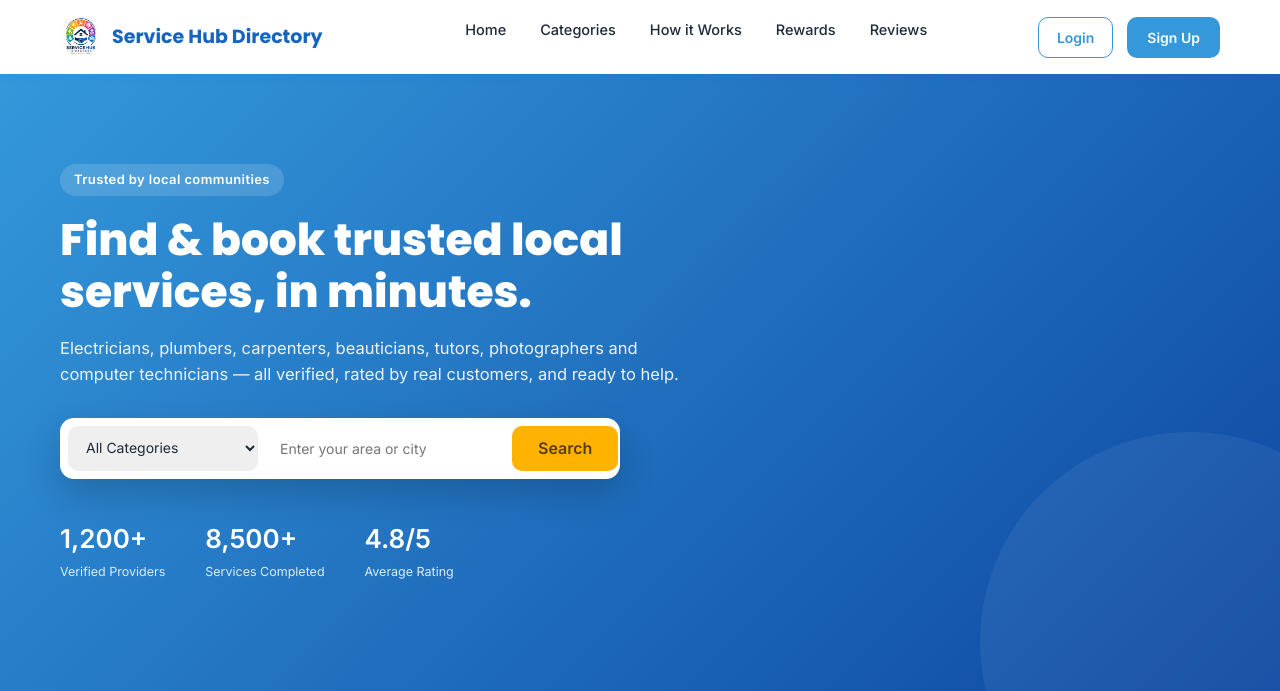
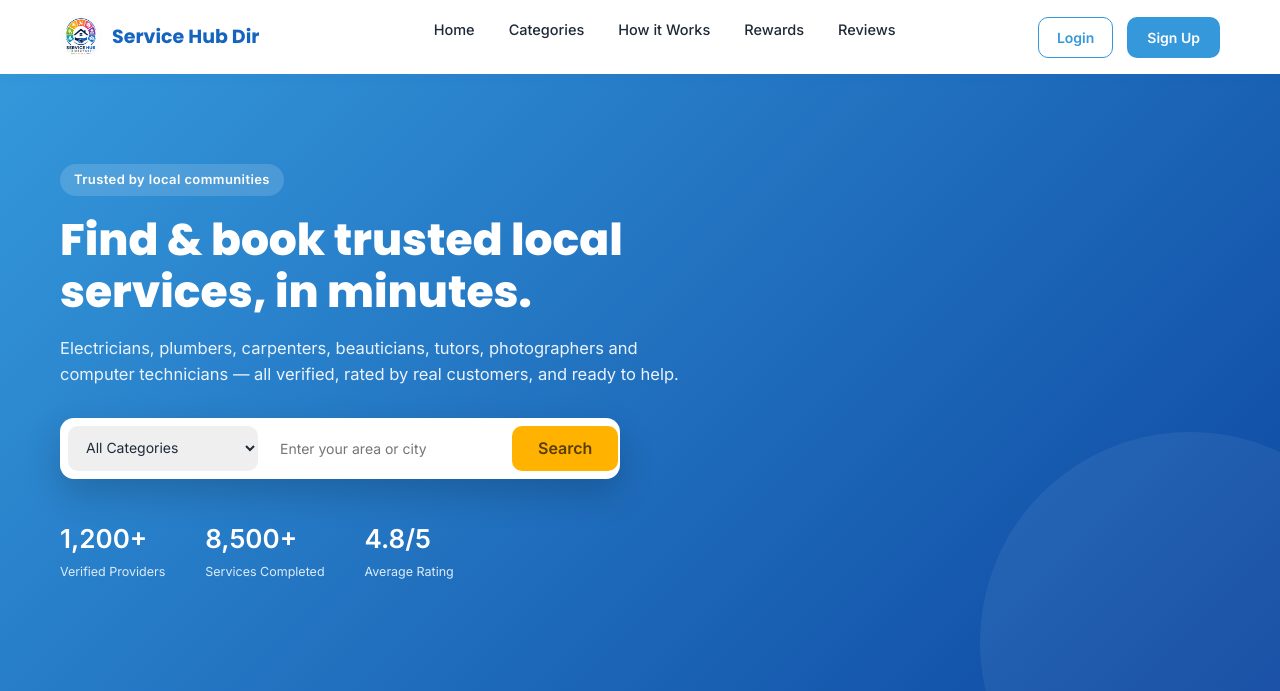
Before and after one commit to varsha-analyzer/service-hub, a Flask app: page /home in a window 1280 px wide. Shown: the top 691 px of the page. Run offline with Flask 3, Linux system fonts and the light colour scheme.

Commit message:
fix: navbar name varsgheiu

```diff
--- a/templates/_navbar.html
+++ b/templates/_navbar.html
@@ -1,7 +1,7 @@
 <nav class="hub-nav">
   <div class="brand">
     <img src="{{ url_for('static', filename='logohub.png') }}" alt="logo">
-    <span>Service Hub Directory</span>
+    <span>Service Hub Dir</span>
   </div>
   <ul class="nav-links">
     <li><a href="{{ url_for('home') }}">Home</a></li>
```
